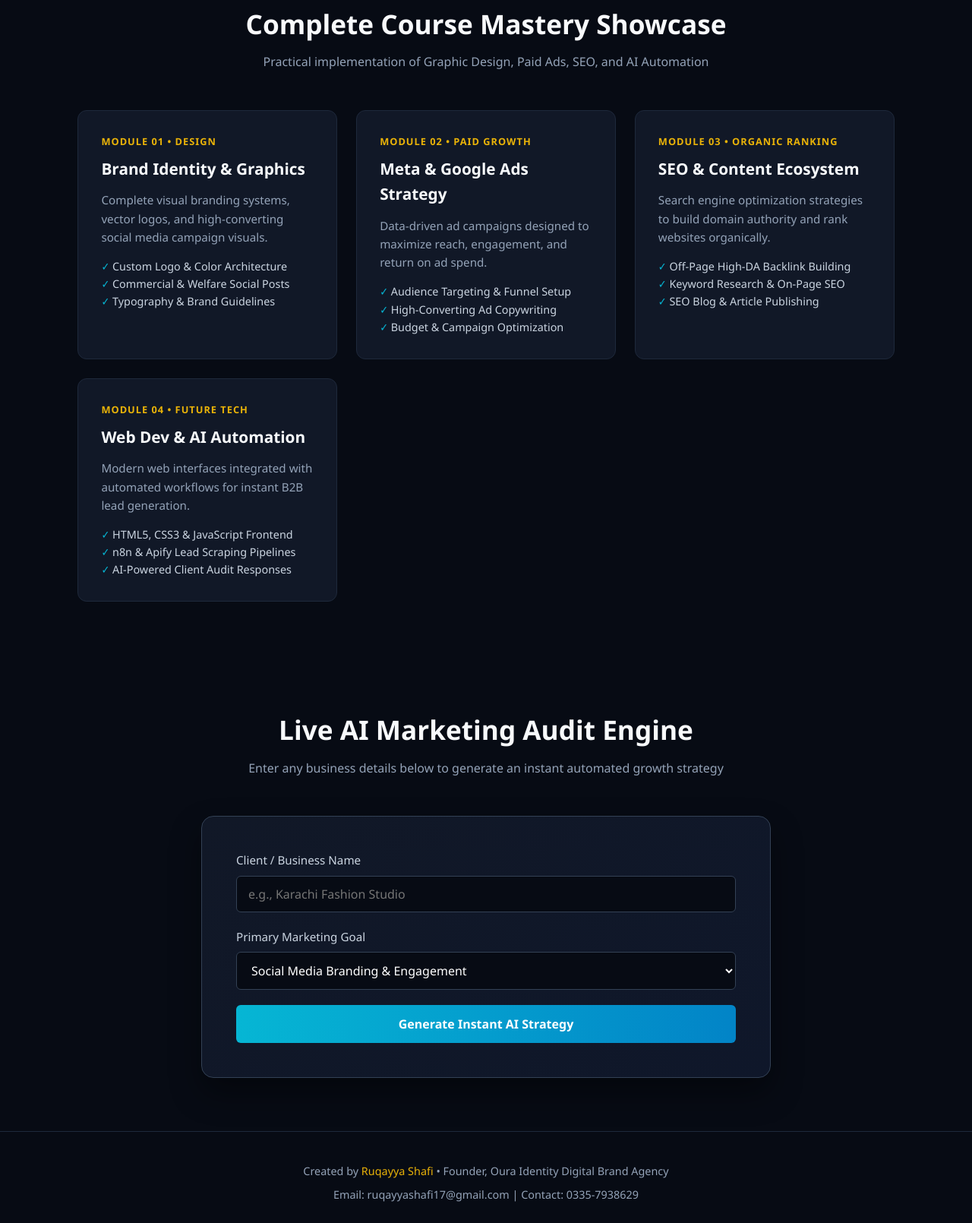
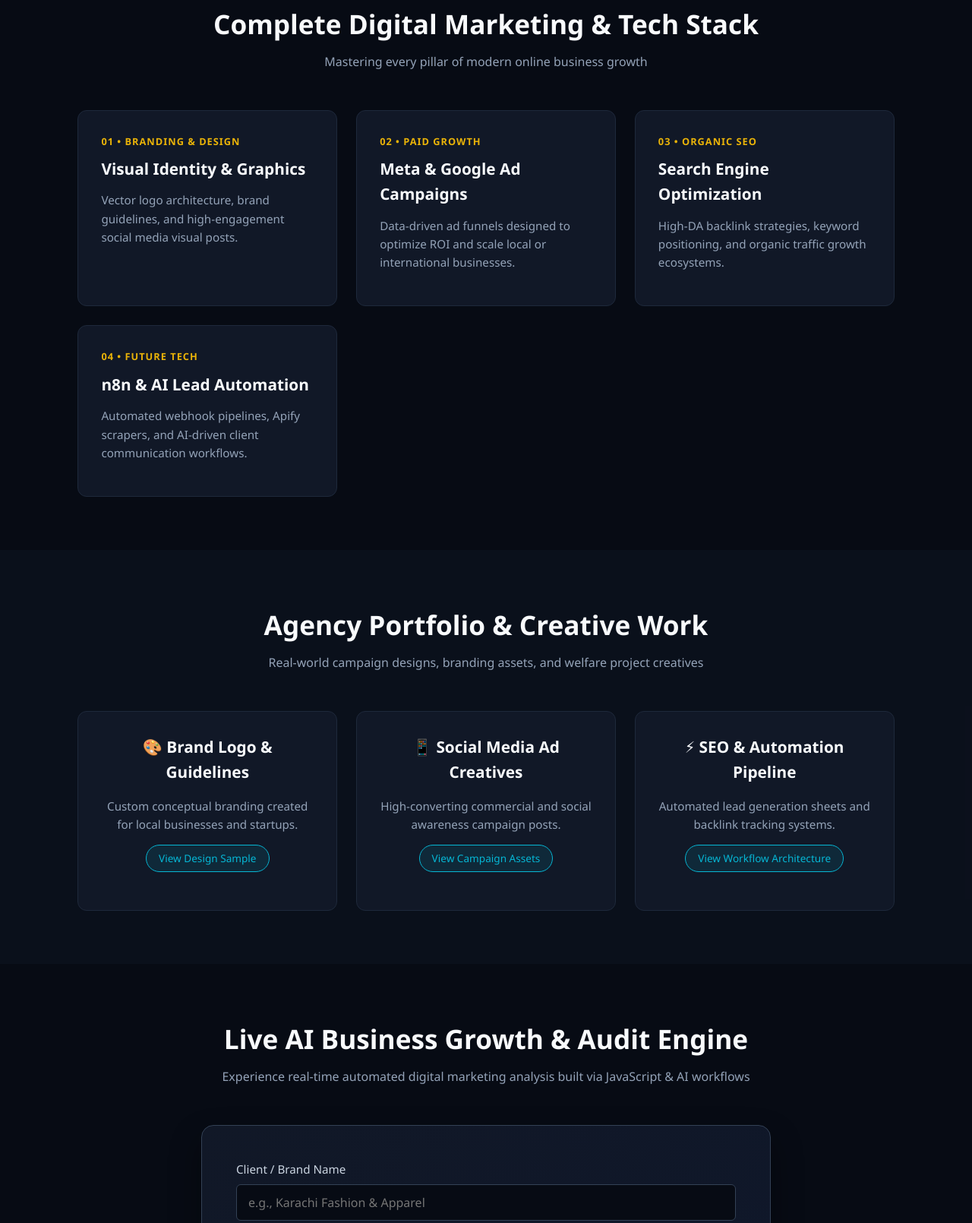
Before and after one commit to ruqayyashafi17-source/Oura-Identity-AI-Growth-Hub, a plain HTML site: page index.html in a window 1280 px wide. Shown: the part 595-2205 px from the top of the page at 76% size. Drawn offline with Linux system fonts and the light colour scheme.

Commit message:
Revise index.html for updated branding and services

```diff
--- a/index.html
+++ b/index.html
@@ -11,96 +11,101 @@
     <header>
         <div class="logo">OURA <span>IDENTITY</span></div>
         <nav>
-            <a href="#modules">Course Mastery</a>
-            <a href="#ai-engine">AI Audit Engine</a>
+            <a href="#services">Agency Services</a>
+            <a href="#portfolio">Portfolio</a>
+            <a href="#ai-engine">AI Automation Hub</a>
             <a href="#contact">Contact</a>
         </nav>
     </header>
 
     <div class="hero">
-        <div class="badge">Final Capstone Project • AIPECT International Institute</div>
+        <div class="badge">🏆 AIPECT Capstone Excellence Award Nominee</div>
         <h1>Beyond Design, We Build <span>Identities</span></h1>
-        <p>An All-in-One Digital Marketing, Brand Identity & AI Automation Ecosystem crafted for modern businesses.</p>
-        <a href="#ai-engine" class="btn">Try Live AI Marketing Audit</a>
+        <p>An All-in-One Digital Marketing, Advanced SEO, Graphic Branding & AI-Powered B2B Automation Ecosystem.</p>
+        <a href="#ai-engine" class="btn">Test Live AI Automation Engine</a>
     </div>
 
-    <section id="modules">
+    <!-- Services / Course Mastery Section -->
+    <section id="services">
         <div class="section-title">
-            <h2>Complete Course Mastery Showcase</h2>
-            <p>Practical implementation of Graphic Design, Paid Ads, SEO, and AI Automation</p>
+            <h2>Complete Digital Marketing & Tech Stack</h2>
+            <p>Mastering every pillar of modern online business growth</p>
         </div>
         <div class="grid">
             <div class="card">
-                <span class="card-tag">Module 01 • Design</span>
-                <h3>Brand Identity & Graphics</h3>
-                <p>Complete visual branding systems, vector logos, and high-converting social media campaign visuals.</p>
-                <ul>
-                    <li>Custom Logo & Color Architecture</li>
-                    <li>Commercial & Welfare Social Posts</li>
-                    <li>Typography & Brand Guidelines</li>
-                </ul>
+                <span class="card-tag">01 • Branding & Design</span>
+                <h3>Visual Identity & Graphics</h3>
+                <p>Vector logo architecture, brand guidelines, and high-engagement social media visual posts.</p>
             </div>
-
             <div class="card">
-                <span class="card-tag">Module 02 • Paid Growth</span>
-                <h3>Meta & Google Ads Strategy</h3>
-                <p>Data-driven ad campaigns designed to maximize reach, engagement, and return on ad spend.</p>
-                <ul>
-                    <li>Audience Targeting & Funnel Setup</li>
-                    <li>High-Converting Ad Copywriting</li>
-                    <li>Budget & Campaign Optimization</li>
-                </ul>
+                <span class="card-tag">02 • Paid Growth</span>
+                <h3>Meta & Google Ad Campaigns</h3>
+                <p>Data-driven ad funnels designed to optimize ROI and scale local or international businesses.</p>
             </div>
-
             <div class="card">
-                <span class="card-tag">Module 03 • Organic Ranking</span>
-                <h3>SEO & Content Ecosystem</h3>
-                <p>Search engine optimization strategies to build domain authority and rank websites organically.</p>
-                <ul>
-                    <li>Off-Page High-DA Backlink Building</li>
-                    <li>Keyword Research & On-Page SEO</li>
-                    <li>SEO Blog & Article Publishing</li>
-                </ul>
+                <span class="card-tag">03 • Organic SEO</span>
+                <h3>Search Engine Optimization</h3>
+                <p>High-DA backlink strategies, keyword positioning, and organic traffic growth ecosystems.</p>
             </div>
-
             <div class="card">
-                <span class="card-tag">Module 04 • Future Tech</span>
-                <h3>Web Dev & AI Automation</h3>
-                <p>Modern web interfaces integrated with automated workflows for instant B2B lead generation.</p>
-                <ul>
-                    <li>HTML5, CSS3 & JavaScript Frontend</li>
-                    <li>n8n & Apify Lead Scraping Pipelines</li>
-                    <li>AI-Powered Client Audit Responses</li>
-                </ul>
+                <span class="card-tag">04 • Future Tech</span>
+                <h3>n8n & AI Lead Automation</h3>
+                <p>Automated webhook pipelines, Apify scrapers, and AI-driven client communication workflows.</p>
             </div>
         </div>
     </section>
 
+    <!-- Portfolio Showcase Section -->
+    <section id="portfolio" style="background: rgba(17, 24, 39, 0.4);">
+        <div class="section-title">
+            <h2>Agency Portfolio & Creative Work</h2>
+            <p>Real-world campaign designs, branding assets, and welfare project creatives</p>
+        </div>
+        <div class="grid">
+            <div class="card" style="text-align: center;">
+                <h3>🎨 Brand Logo & Guidelines</h3>
+                <p style="margin: 15px 0;">Custom conceptual branding created for local businesses and startups.</p>
+                <span class="badge">View Design Sample</span>
+            </div>
+            <div class="card" style="text-align: center;">
+                <h3>📱 Social Media Ad Creatives</h3>
+                <p style="margin: 15px 0;">High-converting commercial and social awareness campaign posts.</p>
+                <span class="badge">View Campaign Assets</span>
+            </div>
+            <div class="card" style="text-align: center;">
+                <h3>⚡ SEO & Automation Pipeline</h3>
+                <p style="margin: 15px 0;">Automated lead generation sheets and backlink tracking systems.</p>
+                <span class="badge">View Workflow Architecture</span>
+            </div>
+        </div>
+    </section>
+
+    <!-- Interactive AI & Marketing Calculator Section -->
     <section id="ai-engine">
         <div class="section-title">
-            <h2>Live AI Marketing Audit Engine</h2>
-            <p>Enter any business details below to generate an instant automated growth strategy</p>
+            <h2>Live AI Business Growth & Audit Engine</h2>
+            <p>Experience real-time automated digital marketing analysis built via JavaScript & AI workflows</p>
         </div>
         <div class="audit-box">
             <form id="auditForm">
                 <div class="form-group">
-                    <label>Client / Business Name</label>
-                    <input type="text" id="bizName" placeholder="e.g., Karachi Fashion Studio" required>
+                    <label>Client / Brand Name</label>
+                    <input type="text" id="bizName" placeholder="e.g., Karachi Fashion & Apparel" required>
                 </div>
                 <div class="form-group">
-                    <label>Primary Marketing Goal</label>
+                    <label>Primary Marketing Focus</label>
                     <select id="bizGoal">
-                        <option value="Social Media Branding & Engagement">Social Media Branding & Engagement</option>
-                        <option value="Google Ranking & SEO Traffic">Google Ranking & SEO Traffic</option>
-                        <option value="Lead Generation via Paid Ads">Lead Generation via Paid Ads</option>
-                        <option value="AI Workflow & Customer Automation">AI Workflow & Customer Automation</option>
+                        <option value="Social Media Brand Awareness & Content">Social Media Brand Awareness & Content</option>
+                        <option value="Google Ranking & SEO Backlink Growth">Google Ranking & SEO Backlink Growth</option>
+                        <option value="Meta Paid Ads & Direct Lead Generation">Meta Paid Ads & Direct Lead Generation</option>
+                        <option value="Full AI Automation & CRM Integration">Full AI Automation & CRM Integration</option>
                     </select>
                 </div>
-                <button type="submit" class="btn full-btn">Generate Instant AI Strategy</button>
+                <button type="submit" class="btn full-btn">Run Automated AI Strategy Generator</button>
             </form>
 
             <div id="ai-result">
-                <h4>⚡ Oura Identity AI Strategy Report Ready:</h4>
+                <h4>⚡ Oura Identity Automated Strategy Report:</h4>
                 <p id="resultText"></p>
             </div>
         </div>
@@ -108,7 +113,7 @@
 
     <footer id="contact">
         <p>Created by <span>Ruqayya Shafi</span> • Founder, Oura Identity Digital Brand Agency</p>
-        <p class="footer-sub">Email: ruqayyashafi17@gmail.com | Contact: 0335-7938629</p>
+        <p class="footer-sub">Email: ruqayyashafi17@gmail.com | Contact: 0335-7938629 | AIPECT Institute Capstone Project</p>
     </footer>
 
     <script src="script.js"></script>
```
